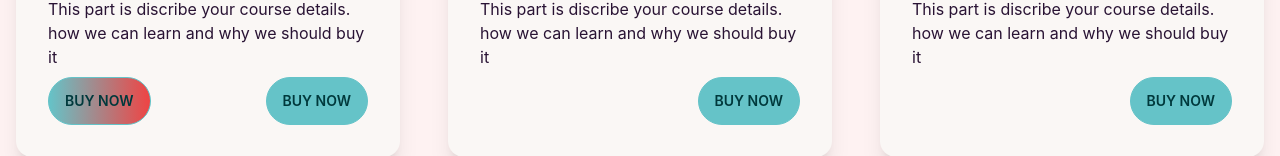
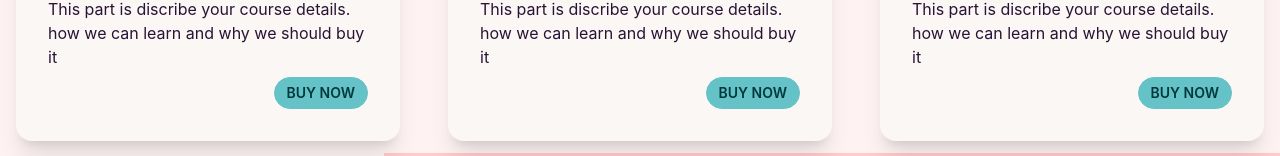
Before and after one commit to wanna-be-pro/farhad-academy-client, a React (Create React App) app: page / in a window 1280 px wide. Shown: the part 407-563 px from the top of the page. Built offline with nearby package versions, Linux system fonts and the light colour scheme.

Commit message:
card added

```diff
--- a/src/components/Courses.js
+++ b/src/components/Courses.js
@@ -1,4 +1,4 @@
-import React from 'react';
+import React from "react";
 
 const courses = () => {
   return (
@@ -7,7 +7,7 @@ const courses = () => {
         {" "}
         <div class="card w-96 bg-base-100 shadow-xl m-3 mx-auto">
           <figure>
-              <img src="https://placeimg.com/400/225/arch" alt="Shoes" />
+            <img className=" bg-blue-50 w-full" src="https://placeimg.com/400/225/arch" alt="Shoes" />
           </figure>
           <div class="card-body">
             <h2 class="card-title text-3xl">Course Title varsity "B"</h2>
@@ -15,11 +15,8 @@ const courses = () => {
               This part is discribe your course details. how we can learn and
               why we should buy it
             </p>
-              <div class="card-actions flex  justify-between ">
-                <button class="btn btn-primary rounded-full bg-gradient-to-l from-red-500 ">
-                  Buy Now
-                </button>
-                <button class="btn btn-primary rounded-full">Buy Now</button>
+            <div class="card-actions flex  justify-end ">
+              <button class="btn btn-primary btn-sm ">Buy Now</button>
             </div>
           </div>
         </div>
@@ -34,7 +31,7 @@ const courses = () => {
               why we should buy it
             </p>
             <div class="card-actions justify-end">
-                <button class="btn btn-primary">Buy Now</button>
+              <button class="btn btn-primary btn-sm ">Buy Now</button>
             </div>
           </div>
         </div>
@@ -49,7 +46,7 @@ const courses = () => {
               why we should buy it
             </p>
             <div class="card-actions justify-end">
-                <button class="btn btn-primary">Buy Now</button>
+              <button class="btn btn-primary btn-sm ">Buy Now</button>
             </div>
           </div>
         </div>
```
Lines whose indentation alone changed are shown as unchanged.
